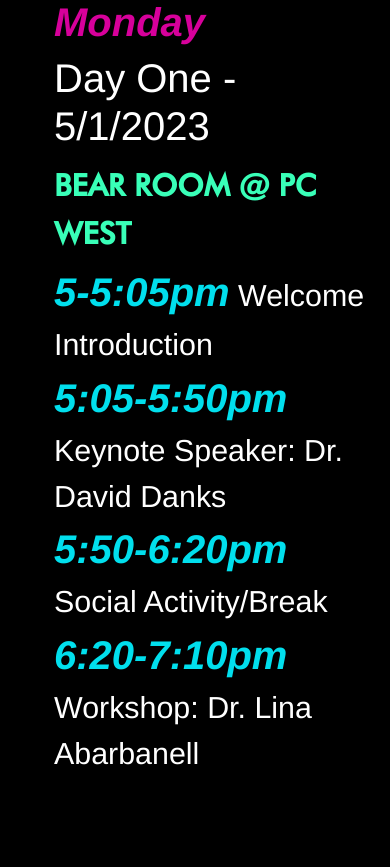
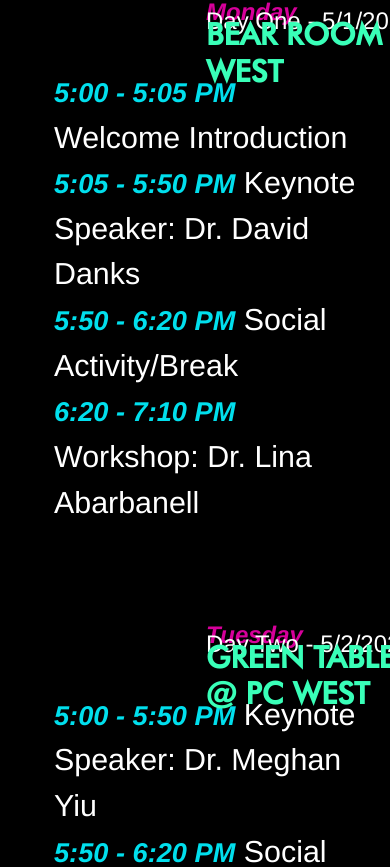
Before and after one commit to CSSA-UCSD/conference2023, a React (Create React App) app: page /#/ in a window 390 px wide. Shown: the part 2257-3124 px from the top of the page. Built offline with nearby package versions, Linux system fonts and the light colour scheme.

Commit message:
styles schedule page
this also causes some trouble on the home page and doesn't account for mobile users.

```diff
--- a/src/components/components/schedule/Day.js
+++ b/src/components/components/schedule/Day.js
@@ -7,6 +7,7 @@ import StickyBox from "react-sticky-box";
 
 import Event from "../../components/schedule/Event";
 import DayScheduleData from "../../data/home/DayScheduleData";
+import PlanetIcon from "../../../assets/planetIcon.png";
 
 function Day() {
 
@@ -48,9 +49,10 @@ function Day() {
                 <div className="content">
                     {DayScheduleData.map(day => {
                         return <div className="day" key={day.id}>
+                            <img className="planet" src={PlanetIcon} alt="Planet Image"/>
                             <h1>{day.name}</h1>
                             <h4>{getWeekday(day.date, "short")} {day.date} | {day.time}</h4>
-                            <span>{day.location}</span>
+                            <span className="location">{day.location}</span>
                             {/* {Day1Component} */}
                             {day.events.map((item, key) => {
                                 return < Event key={key} item={item} />
@@ -58,6 +60,10 @@ function Day() {
                             }
                         </div>
                     })}
+                    <img className="planet" src={PlanetIcon} alt="Planet Image"/>
+                    <h1>THANK YOU FOR VISITING!</h1>
+                    <h4>CSSA@UCSD</h4>
+                    <span className="location">Cognitive Science Student Association</span>
                 </div>
             </div>
         </div>
--- a/src/components/components/schedule/Event.js
+++ b/src/components/components/schedule/Event.js
@@ -17,8 +17,12 @@ class Event extends React.Component {
                 <div className="day-img">
                 </div>
                 <div className="day-info">
-                    <h4>{this.props.item.time}</h4>
-                    <h2>{this.props.item.title}</h2>
+                    <div className="timeContainer">
+                        <h4>{this.props.item.time}</h4>
+                    </div>
+                    <div>
+                        <h2>{this.props.item.title}</h2>
+                    </div>
                     <p style={{'color':'#0484fb'}}>{this.props.item.description}</p>
                     <div>
                         {this.props.item.url ?
--- a/src/components/data/home/DayScheduleData.js
+++ b/src/components/data/home/DayScheduleData.js
@@ -4,26 +4,26 @@ const DayScheduleData = [
         name: "Day One",
         date: "5/1/2023",
         weekday: "Monday",
-        time: "5:00-7:30 PM PDT",
+        time: "5:00 - 7:30 PM PDT",
         location: "Bear Room @ PC West",
         events: [
             {
                 title: "Welcome Introduction",
-                time: "5-5:05pm",
+                time: "5:00 - 5:05 PM",
                 recording: ""
             },
             {
                 title: "Keynote Speaker: Dr. David Danks",
-                time: "5:05-5:50pm",
+                time: "5:05 - 5:50 PM",
                 recording: ""
             },
             {
                 title: "Social Activity/Break",
-                time: "5:50-6:20pm"
+                time: "5:50 - 6:20 PM"
             },
             {
                 title: "Workshop: Dr. Lina Abarbanell",
-                time: "6:20-7:10pm",
+                time: "6:20 - 7:10 PM",
                 recording: ""
             }
         ],
@@ -38,16 +38,16 @@ const DayScheduleData = [
         events: [
             {
                 title: "Keynote Speaker: Dr. Meghan Yiu",
-                time: "5-5:50pm",
+                time: "5:00 - 5:50 PM",
                 recording: ""
             },
             {
                 title: "Social Activity/Break",
-                time: "5:50pm-6:20pm"
+                time: "5:50 - 6:20 PM"
             },
             {
                 title: "Workshop: Sam Hande",
-                time: "6:20-7:10pm",
+                time: "6:20 - 7:10 PM",
                 recording: ""
             }
         ],
@@ -55,28 +55,28 @@ const DayScheduleData = [
     },
     {
         id: 3,
-        name: "Day 3",
+        name: "Day Three",
         date: "5/3/2023",
-        time: "5:00-7:10 PM PDT",
+        time: "5:00 - 7:10 PM PDT",
         location: "Red Shoe Room @ PC West",
         events: [
             {
                 title: "Workshop: Dr. Lauren Patrick",
-                time: "5-5:50pm",
+                time: "5:00 - 5:50 PM",
                 recording: ""
             },
             {
                 title: "Social Activity/Break",
-                time: "5:50-6:20pm"
+                time: "5:50 - 6:20 PM"
             },
             {
                 title: "Workshop: Dr. Yang Xu",
-                time: "6:20-7:10pm",
+                time: "6:20 - 7:10 PM",
                 recording: ""
             },
             {
                 title: "Workshop: Maho Takahashi",
-                time: "6:20-7:10pm",
+                time: "6:20 - 7:10 PM",
                 recording: ""
             },
         ],
--- a/src/style/pages/_schedule.scss
+++ b/src/style/pages/_schedule.scss
@@ -6,30 +6,60 @@
             margin-left: 15px;
 
             // for Day 1, Day 2 etc.
+            .planet {
+              transform: scaleY(-1); // Flips into correct orientation
+              float: left;
+              margin-right: 10px;
+              margin-top: 8px;
+            }
+
             h1 {
                 padding-left: 0px;
-                font-size: 3.8rem;
+                font-size: 3rem;
+                white-space: nowrap;
             }
 
             h4 {
                 color: $accent-2;
+                translate: 152px;
             }
 
             h4, span {
-                font-size: 2.5rem;
+                font-size: 1.7rem;
                 font-family: $header-font;
             }
 
+            .location {
+              display: flex;
+              translate: 152px;
+              margin-bottom: 30px;
+            }
+
             .day-info {
+
                 h2, h4 {
                     font-family: $body-font;
-                    font-size: 2.5rem;
+                    font-size: 1.5rem;
+                    translate: 152px;
+                    margin: auto;
+                    margin-bottom: -20px;
+                }
+
+                h2 {
+                    white-space: nowrap;
+                    margin-right: 50px;
                 }
 
                 h4 {
                     font-style: oblique;
                     font-weight: bold;
                     color: $accent-1;
+                }
+
+                .timeContainer {
+                  width: 700px;
+                  text-align: right;
+                  float: right;
                 }
             }
         }
```
